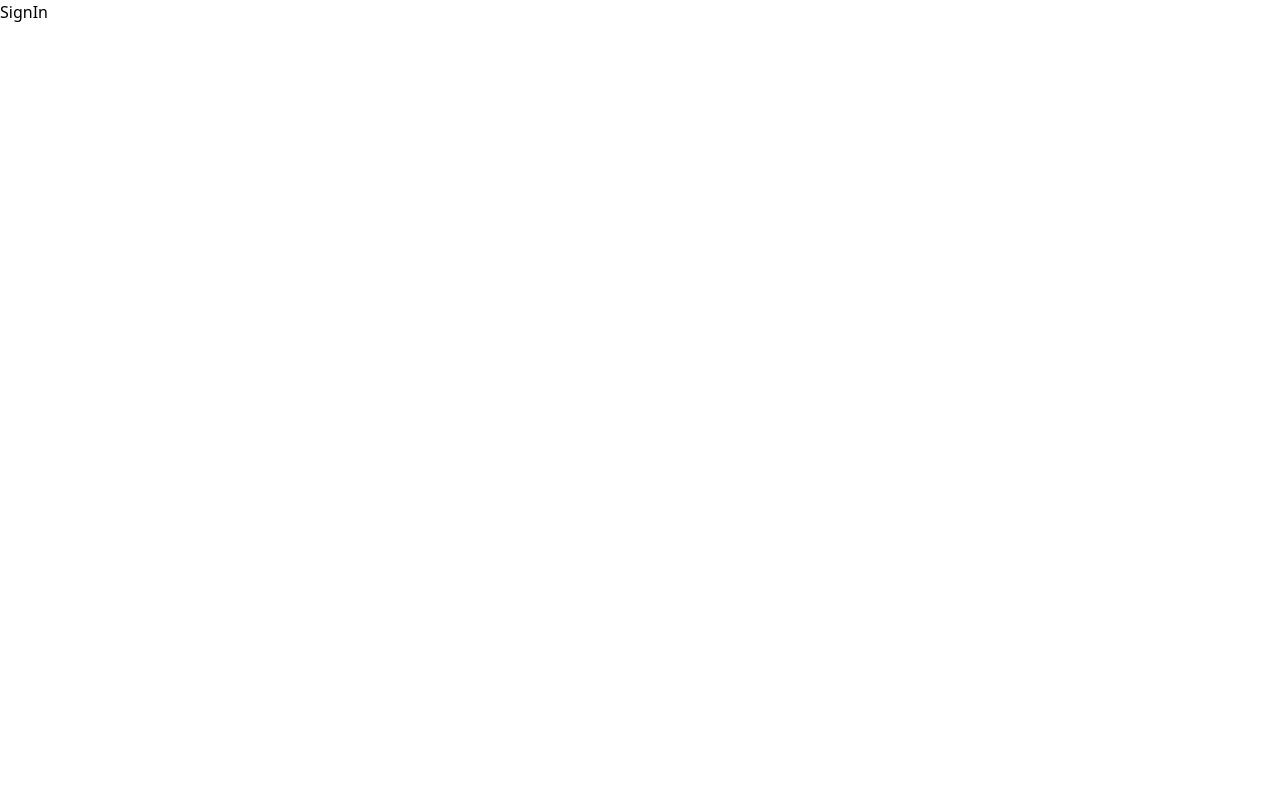
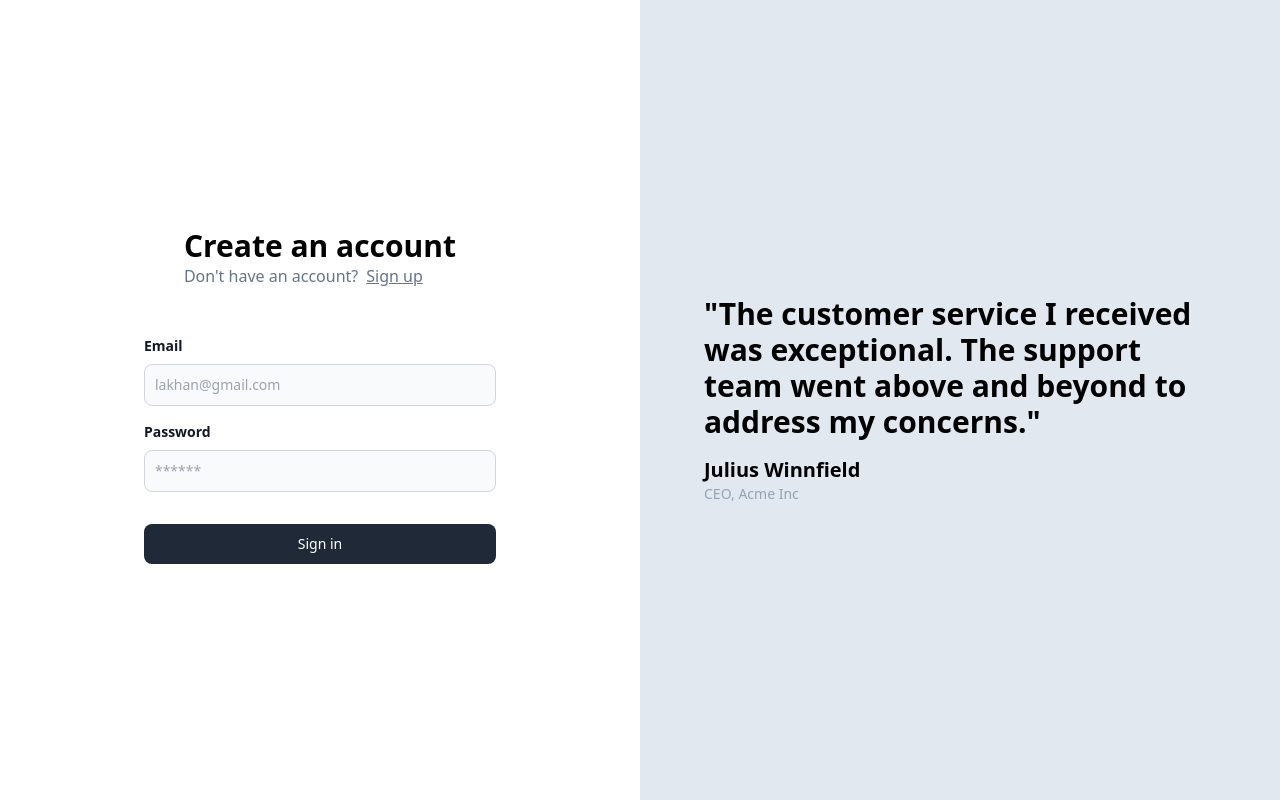
Before and after one commit to Lakhan3011/medium-Blog, a React (Vite) app in the folder frontend/: page /signin in a window 1280 px wide. Built offline with nearby package versions, Linux system fonts and the light colour scheme.

Commit message:
Added Blog page

```diff
--- a/frontend/package.json
+++ b/frontend/package.json
@@ -11,6 +11,7 @@
   },
   "dependencies": {
     "@lakhan11/medium-common": "^1.0.0",
+    "axios": "^1.6.8",
     "react": "^18.2.0",
     "react-dom": "^18.2.0",
     "react-router-dom": "^6.23.0"
--- a/frontend/src/App.tsx
+++ b/frontend/src/App.tsx
@@ -3,6 +3,7 @@ import { BrowserRouter, Routes, Route } from "react-router-dom";
 import { Signup } from "./pages/Signup";
 import { Signin } from "./pages/Signin";
 import { Blog } from "./pages/Blog";
+import { Blogs } from "./pages/Blogs";
 
 function App() {
   return (
@@ -12,6 +13,7 @@ function App() {
           <Route path="/signup" element={<Signup />} />
           <Route path="/signin" element={<Signin />} />
           <Route path="/blog/:id" element={<Blog />} />
+          <Route path="/blogs/" element={<Blogs />} />
         </Routes>
       </BrowserRouter>
     </>
--- a/frontend/src/components/Auth.tsx
+++ b/frontend/src/components/Auth.tsx
@@ -1,16 +1,90 @@
-import { ChangeEvent, ChangeEventHandler } from "react";
-import { Link } from "react-router-dom";
+import { ChangeEvent, useState } from "react";
+import { Link, useNavigate } from "react-router-dom";
+import { SignupInput } from "@lakhan11/medium-common";
+import axios from "axios";
+import { BACKEND_URL } from "../config";
+
 export const Auth = ({ type }: { type: "signup" | "signin" }) => {
+  const navigate = useNavigate();
+  const [postInputs, setPostInputs] = useState<SignupInput>({
+    email: "",
+    password: "",
+    name: "",
+  });
+
+  async function sendRequest() {
+    try {
+      const res = await axios.post(
+        `${BACKEND_URL}/api/v1/user/${type === "signup" ? "signup" : "signin"}`,
+        postInputs
+      );
+      const jwt = res.data;
+      localStorage.setItem("token", jwt);
+      navigate("/blogs");
+    } catch (error) {
+      alert("Some error occured!!");
+    }
+  }
+
   return (
     <div className=" h-screen flex justify-center flex-col">
       <div className="flex justify-center">
         <div>
-          <div className="text-3xl font-extrabold">Create an account</div>
-          <div className="text-slate-400">
-            Already have an account?
-            <Link className="pl-2 underline" to={"/signin"}>
-              Login
-            </Link>
+          <div className="px-10">
+            <div className="text-3xl font-extrabold">Create an account</div>
+            <div className="text-slate-500">
+              {type === "signin"
+                ? "Don't have an account?"
+                : "Already have an account?"}
+              <Link
+                className="pl-2 underline"
+                to={type === "signin" ? "/signup" : "/signin"}
+              >
+                {type === "signin" ? "Sign up" : "Sign in"}
+              </Link>
+            </div>
+          </div>
+          <div className="pt-8">
+            {type === "signup" ? (
+              <LabelledInput
+                label="Username"
+                placeholder="lakhan raj"
+                onChange={(e) => {
+                  setPostInputs({
+                    ...postInputs,
+                    name: e.target.value,
+                  });
+                }}
+              />
+            ) : null}
+            <LabelledInput
+              label="Email"
+              placeholder="lakhan@gmail.com"
+              onChange={(e) => {
+                setPostInputs({
+                  ...postInputs,
+                  email: e.target.value,
+                });
+              }}
+            />
+            <LabelledInput
+              label="Password"
+              type={"password"}
+              placeholder="******"
+              onChange={(e) => {
+                setPostInputs({
+                  ...postInputs,
+                  password: e.target.value,
+                });
+              }}
+            />
+            <button
+              type="button"
+              onClick={sendRequest}
+              className="mt-8 w-full text-white bg-gray-800 hover:bg-gray-900 focus:outline-none focus:ring-4 focus:ring-gray-300 font-medium rounded-lg text-sm px-5 py-2.5 me-2 mb-2 dark:bg-gray-800 dark:hover:bg-gray-700 dark:focus:ring-gray-700 dark:border-gray-700"
+            >
+              {type === "signup" ? "Sign up" : "Sign in"}
+            </button>
           </div>
         </div>
       </div>
@@ -22,19 +96,25 @@ interface LabelledInputType {
   label: string;
   placeholder: string;
   onChange: (e: ChangeEvent<HTMLInputElement>) => void;
+  type?: string;
 }
 
-function LabelledInput({ label, placeholder, onChange }: LabelledInputType) {
+function LabelledInput({
+  label,
+  placeholder,
+  onChange,
+  type,
+}: LabelledInputType) {
   return (
     <div>
-      <label className="block mb-2 text-sm font-medium text-gray-900 dark:text-white">
+      <label className="block mb-2 text-sm font-semibold text-gray-900 pt-4">
         {label}
       </label>
       <input
         onChange={onChange}
-        type="text"
+        type={type || "text"}
         id="first_name"
-        className="bg-gray-50 border border-gray-300 text-gray-900 text-sm rounded-lg focus:ring-blue-500 focus:border-blue-500 block w-full p-2.5 dark:bg-gray-700 dark:border-gray-600 dark:placeholder-gray-400 dark:text-white dark:focus:ring-blue-500 dark:focus:border-blue-500"
+        className="bg-gray-50 border border-gray-300 text-gray-900 text-sm rounded-lg focus:ring-blue-500 focus:border-blue-500 block w-full p-2.5"
         placeholder={placeholder}
         required
       />
--- /dev/null
+++ b/frontend/src/components/BlogCard.tsx
@@ -0,0 +1,52 @@
+interface BlogCardProps {
+  authorName: string;
+  title: string;
+  content: string;
+  publishedDate: string;
+}
+
+export const BlogCard = ({
+  authorName,
+  title,
+  content,
+  publishedDate,
+}: BlogCardProps) => {
+  return (
+    <div className="border-b pb-4 p-4">
+      <div className="flex ">
+        <Avatar name={authorName} />
+
+        <div className="font-extralight pl-2 text-sm flex justify-center flex-col">
+          {authorName}
+        </div>
+        <div className="flex justify-center flex-col pl-2">
+          <Circle />
+        </div>
+
+        <div className="pl-2 font-thin text-slate-400 text-sm flex justify-center flex-col">
+          {" "}
+          {publishedDate}
+        </div>
+      </div>
+      <div className="text-xl font-semibold pt-2">{title}</div>
+      <div className="text-base font-thin">{content.slice(0, 100) + "..."}</div>
+      <div className="text-slate-500 text-sm font-thin pt-4">{`${Math.ceil(
+        content.length / 100
+      )} min read`}</div>
+    </div>
+  );
+};
+
+function Circle() {
+  return <div className="h-1 w-1 rounded-full bg-slate-400"></div>;
+}
+
+function Avatar({ name }: { name: string }) {
+  return (
+    <div className="relative inline-flex items-center justify-center w-6 h-6 overflow-hidden bg-gray-600 rounded-full ">
+      <span className="text-xs font-extralight text-gray-600 dark:text-gray-300">
+        {name[0]}
+      </span>
+    </div>
+  );
+}
--- /dev/null
+++ b/frontend/src/config.ts
@@ -0,0 +1 @@
+export const BACKEND_URL = "http://localhost:8787";
--- /dev/null
+++ b/frontend/src/pages/Blogs.tsx
@@ -0,0 +1,40 @@
+import { BlogCard } from "../components/BlogCard";
+
+export const Blogs = () => {
+  return (
+    <div className="flex justify-center">
+      <div className="max-w-xl">
+        <BlogCard
+          authorName={"Lakhan"}
+          title={
+            "T20 World Cup selection: Pant in fray with Pandya for vice-captaincy"
+          }
+          content={
+            "T20 World Cup selection: Pant in fray with Pandya for vice-captaincyT20 World Cup selection: Pant in fray with Pandya for vice-captaincyT20 World Cup selection: Pant in fray with Pandya for vice-captaincyT20 World Cup selection: Pant in fray with Pandya for vice-captaincyT20 World Cup selection: Pant in fray with Pandya for vice-captaincyT20 World Cup selection: Pant in fray with Pandya for vice-captaincy"
+          }
+          publishedDate="30th Apr 2024"
+        />
+        <BlogCard
+          authorName={"Lakhan"}
+          title={
+            "T20 World Cup selection: Pant in fray with Pandya for vice-captaincy"
+          }
+          content={
+            "T20 World Cup selection: Pant in fray with Pandya for vice-captaincyT20 World Cup selection: Pant in fray with Pandya for vice-captaincyT20 World Cup selection: Pant in fray with Pandya for vice-captaincyT20 World Cup selection: Pant in fray with Pandya for vice-captaincyT20 World Cup selection: Pant in fray with Pandya for vice-captaincyT20 World Cup selection: Pant in fray with Pandya for vice-captaincy"
+          }
+          publishedDate="30th Apr 2024"
+        />
+        <BlogCard
+          authorName={"Lakhan"}
+          title={
+            "T20 World Cup selection: Pant in fray with Pandya for vice-captaincy"
+          }
+          content={
+            "T20 World Cup selection: Pant in fray with Pandya for vice-captaincyT20 World Cup selection: Pant in fray with Pandya for vice-captaincyT20 World Cup selection: Pant in fray with Pandya for vice-captaincyT20 World Cup selection: Pant in fray with Pandya for vice-captaincyT20 World Cup selection: Pant in fray with Pandya for vice-captaincyT20 World Cup selection: Pant in fray with Pandya for vice-captaincy"
+          }
+          publishedDate="30th Apr 2024"
+        />
+      </div>
+    </div>
+  );
+};
--- a/frontend/src/pages/Signin.tsx
+++ b/frontend/src/pages/Signin.tsx
@@ -1,3 +1,17 @@
+import { Auth } from "../components/Auth";
+import { Quote } from "../components/Quote";
+
 export const Signin = () => {
-  return <div>SignIn</div>;
+  return (
+    <div>
+      <div className="grid grid-cols-1 lg:grid-cols-2">
+        <div>
+          <Auth type="signin" />
+        </div>
+        <div className="hidden lg:block">
+          <Quote />
+        </div>
+      </div>
+    </div>
+  );
 };
--- a/frontend/src/pages/Signup.tsx
+++ b/frontend/src/pages/Signup.tsx
@@ -4,11 +4,11 @@ import { Quote } from "../components/Quote";
 export const Signup = () => {
   return (
     <div>
-      <div className="grid grid-cols-2">
+      <div className="grid grid-cols-1 lg:grid-cols-2">
         <div>
-          <Auth />
+          <Auth type="signup" />
         </div>
-        <div className="invisible lg:visible">
+        <div className="hidden lg:block">
           <Quote />
         </div>
       </div>
```
Also changed, not shown: 2 other files (tests, documents, lock files or other folders).
